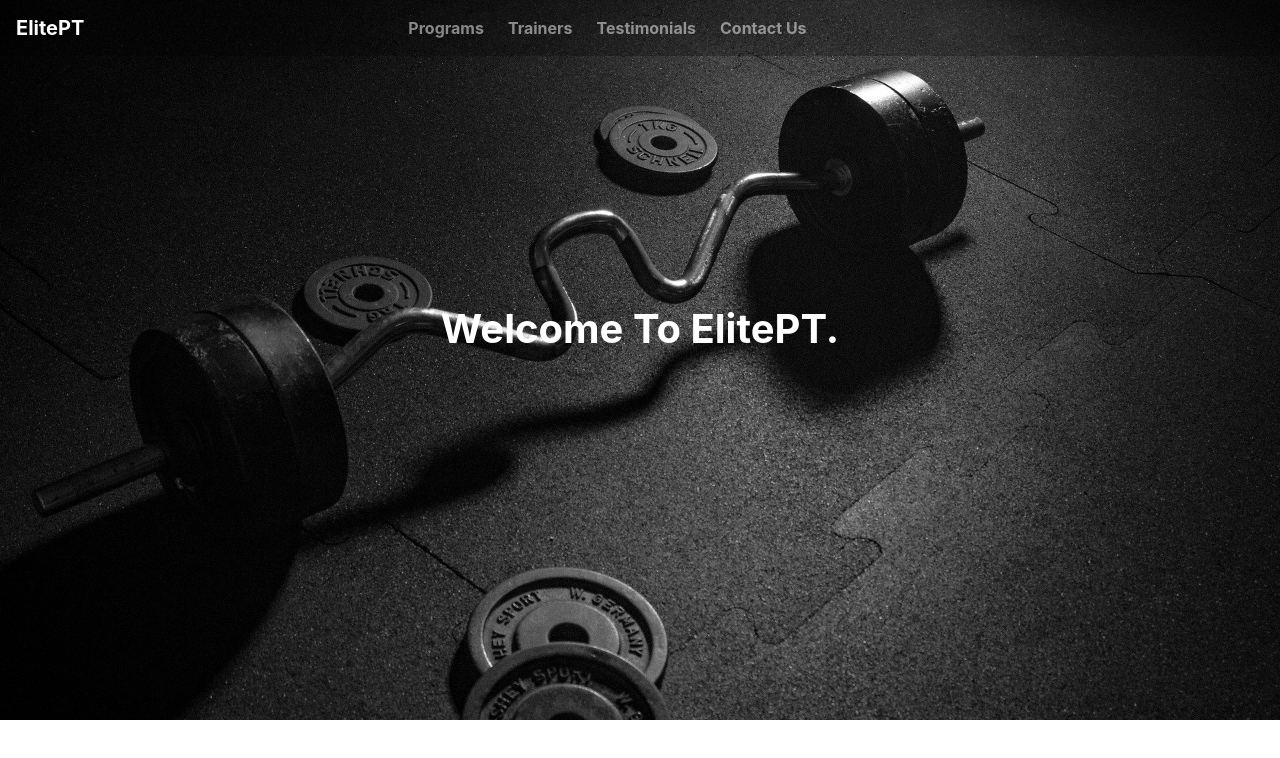
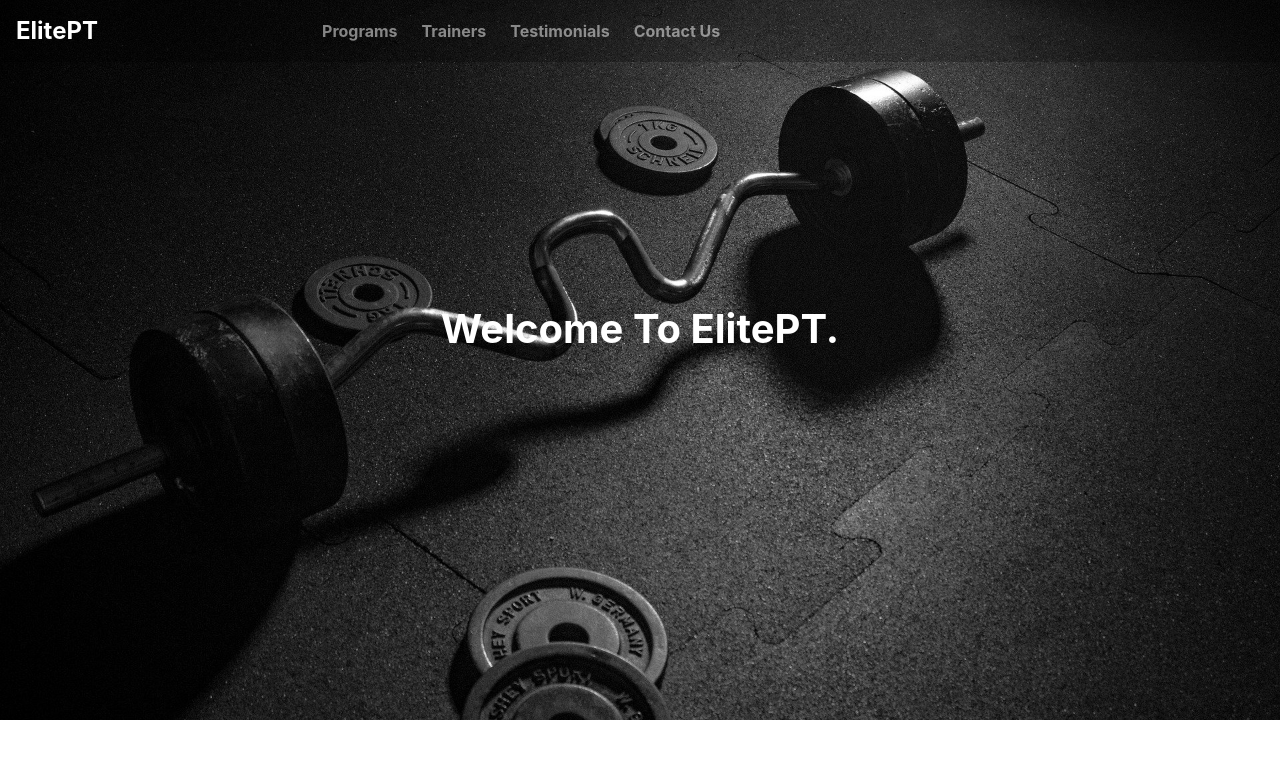
Before and after one commit to Code-Institute-Submissions/Elitept, a plain HTML site: page index.html in a window 1280 px wide. Drawn offline with nearby package versions, Linux system fonts and the light colour scheme.

Commit message:
Amend margin for navigation bar
On mobile view the dropdown menu was too far to the right, which I have now corrected

```diff
--- a/assets/css/style.css
+++ b/assets/css/style.css
@@ -30,6 +30,7 @@
 
 .navbar-brand {
     font-weight: bold;
+    font-size: x-large;
 }
 
 .navbar .navbar-nav a {
@@ -37,7 +38,7 @@
 }
 
 .mr-auto, .mx-auto {
-    margin-left: 300px;
+    margin-left: 200px;
 }
 
 
```
